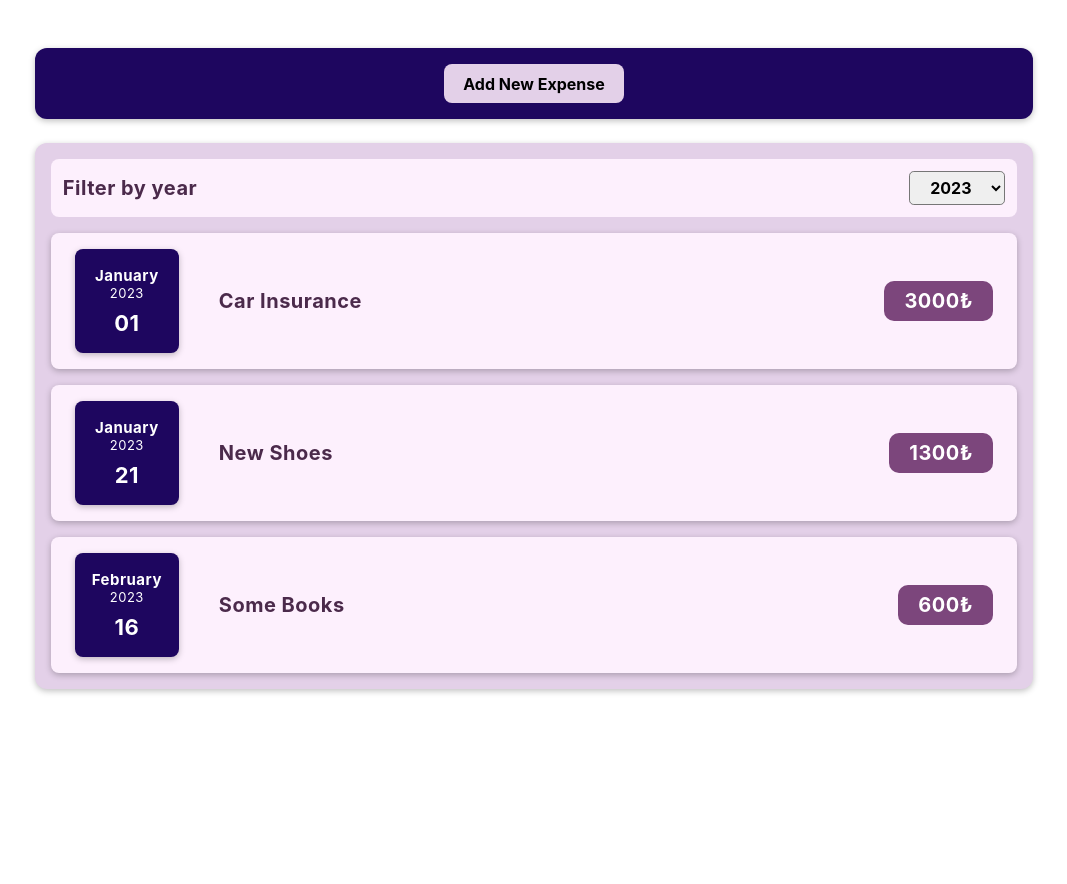
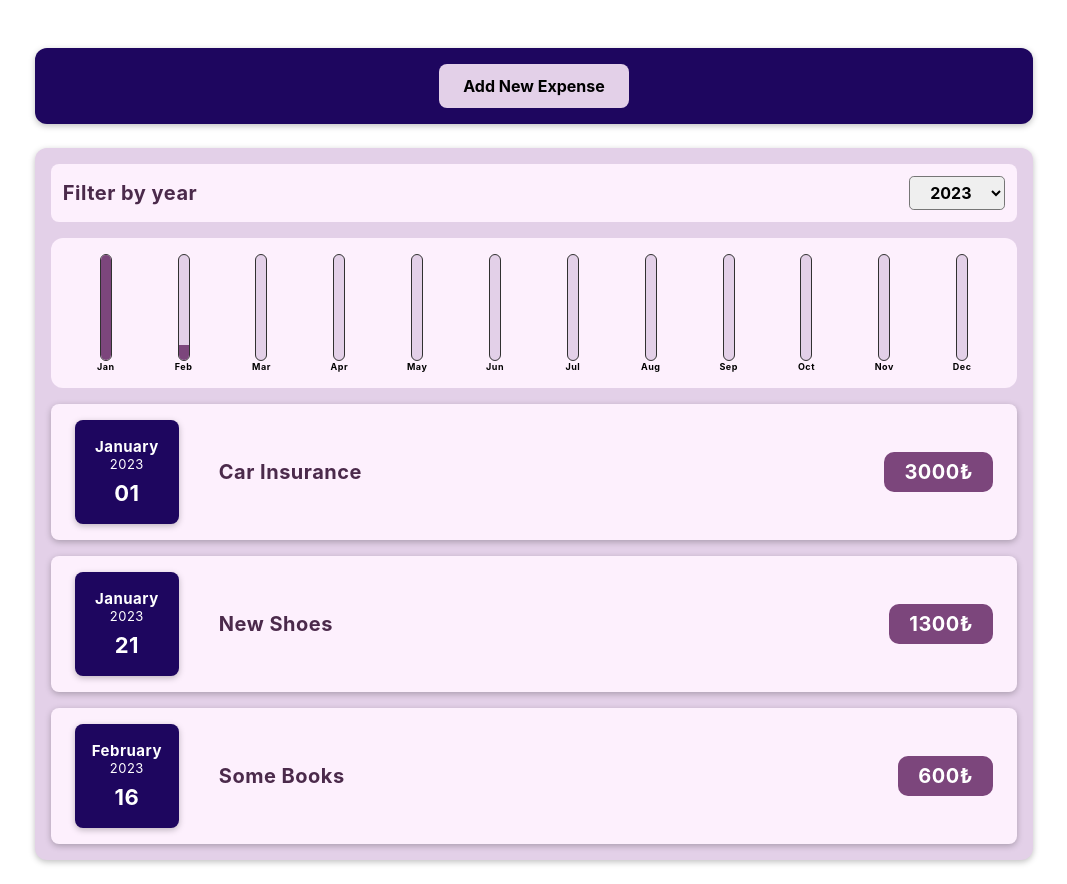
Before and after one commit to barisemreyalcin/expense-tracker-app, a React (Create React App) app: page / in a window 1280 px wide. Shown: the whole page, without its empty margins (106-1173 px from the left). Before the commit the page ends 800 px from the top, so only its background shows below. Built offline with nearby package versions, Linux system fonts and the light colour scheme.

Commit message:
display chartbars

```diff
--- /dev/null
+++ b/src/components/Chart/Chart.css
@@ -0,0 +1,10 @@
+.chart {
+    padding: 1em;
+    margin-top: 1em;
+    border-radius: 12px;
+    background-color: #fdf0fd;
+    text-align: center;
+    display: flex;
+    justify-content: space-around;
+    height: 15rem;
+  }
--- /dev/null
+++ b/src/components/Chart/Chart.js
@@ -0,0 +1,24 @@
+import React from "react";
+
+import ChartBar from "./ChartBar";
+import "./Chart.css";
+
+function Chart(props) {
+    const dataPointValues = props.dataPoints.map(dataPoint => dataPoint.value);
+    const totalMax = Math.max(...dataPointValues);
+
+    return (
+        <div className="chart">
+            {props.dataPoints.map(dataPoint => {
+                return <ChartBar
+                    key={dataPoint.monthLabel}
+                    value={dataPoint.value}
+                    maxValue={totalMax}
+                    monthLabel={dataPoint.monthLabel}
+                />
+            })}
+        </div>
+    )
+}
+
+export default Chart;
--- /dev/null
+++ b/src/components/Chart/ChartBar.css
@@ -0,0 +1,31 @@
+.chart-bar {
+    height: 100%;
+    width: 1.2rem;
+    display: flex;
+    flex-direction: column;
+    align-items: center;
+  }
+
+  .chart-bar__inner {
+    height: 100%;
+    width: 100%;
+    border: 1px solid #313131;
+    border-radius: 12px;
+    background-color: #e3d0e8;
+    overflow: hidden;
+    display: flex;
+    flex-direction: column;
+    justify-content: flex-end;
+  }
+
+  .chart-bar__fill {
+    background-color: #7c467c;
+    width: 100%;
+    transition: all 0.3s ease-out;
+  }
+
+  .chart-bar__label {
+    font-weight: bold;
+    font-size: 0.9rem;
+    text-align: center;
+  }
--- /dev/null
+++ b/src/components/Chart/ChartBar.js
@@ -0,0 +1,22 @@
+import React from "react";
+
+import "./ChartBar.css";
+
+function ChartBar(props) {
+    let filledBarHeight = "0%";
+
+    if(props.maxValue > 0) {
+        filledBarHeight = Math.round((props.value / props.maxValue) * 100) + "%";
+    }
+
+    return (
+        <div className="chart-bar">
+            <div className="chart-bar__inner">
+                <div className="chart-bar__fill" style={{height: filledBarHeight}}></div>
+            </div>
+            <div className="chart-bar__label">{props.monthLabel}</div>
+        </div>
+    )
+}
+
+export default ChartBar;
--- /dev/null
+++ b/src/components/Expenses/ExpenseChart.js
@@ -0,0 +1,29 @@
+import React from "react";
+import Chart from "../Chart/Chart";
+
+function ExpenseChart(props) {
+    const chartDataPoints = [
+        {monthLabel: "Jan", value: 0},
+        {monthLabel: "Feb", value: 0},
+        {monthLabel: "Mar", value: 0},
+        {monthLabel: "Apr", value: 0},
+        {monthLabel: "May", value: 0},
+        {monthLabel: "Jun", value: 0},
+        {monthLabel: "Jul", value: 0},
+        {monthLabel: "Aug", value: 0},
+        {monthLabel: "Sep", value: 0},
+        {monthLabel: "Oct", value: 0},
+        {monthLabel: "Nov", value: 0},
+        {monthLabel: "Dec", value: 0},
+    ];
+
+    for(const expense of props.expenses) {
+        const expenseMonth = expense.date.getMonth(); //0: Jan, 1: Feb...
+        chartDataPoints[expenseMonth].value += expense.price;
+    }
+    return (
+        <Chart dataPoints={chartDataPoints}/>
+    )
+}
+
+export default ExpenseChart;
--- a/src/components/Expenses/ExpenseList.js
+++ b/src/components/Expenses/ExpenseList.js
@@ -4,6 +4,7 @@ import Card from "../UI/Card";
 import "./ExpenseList.css";
 import ExpenseFilter from "./ExpenseFilter";
 import FilteredExpenses from "./FilteredExpenses";
+import ExpenseChart from "./ExpenseChart";
 
 function ExpenseList(props) {
     const [selectedYear, setSelectedYear] = useState("2023");
@@ -20,6 +21,7 @@ function ExpenseList(props) {
     return (
         <Card className="expense-list">
             <ExpenseFilter filtered={selectedYear} onFilterChangeHandler={filterChangeHandler}/>
+            <ExpenseChart expenses={filteredExpenses}/>
             <FilteredExpenses filteredExpenses={filteredExpenses}/>
         </Card>
     )
--- a/src/components/NewExpense/ExpenseForm.js
+++ b/src/components/NewExpense/ExpenseForm.js
@@ -44,7 +44,7 @@ function ExpenseForm(props) {
                 </div>
                 <div className="new-expense__control">
                     <label>Amount</label>
-                    <input type="number" value={enteredPrice} onChange={amountChangeHandler}/>
+                    <input type="number" min='5' step='5' value={enteredPrice} onChange={amountChangeHandler}/>
                 </div>
                 <div className="new-expense__control">
                     <label>Date</label>
--- a/src/components/NewExpense/NewExpense.css
+++ b/src/components/NewExpense/NewExpense.css
@@ -7,12 +7,12 @@
     text-align: center;
 }
 
-.collapse-form {
+button.collapse-form {
     background-color: #e3d0e8;
     font: inherit;
     font-weight: bold;
     text-align: center;
-    padding: .6em 1.2em;
+    padding: .75em 1.5em;
     border: none;
     border-radius: .5em;
     cursor: pointer;
```
